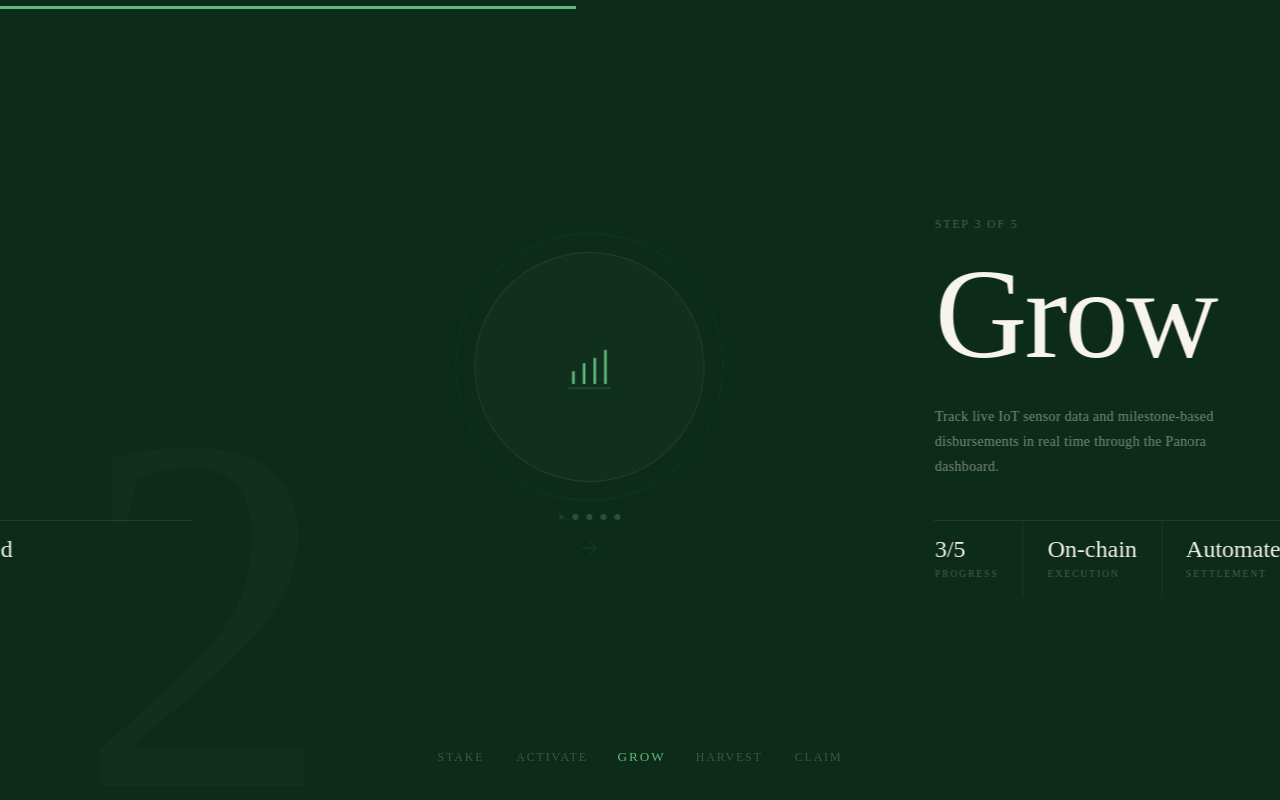
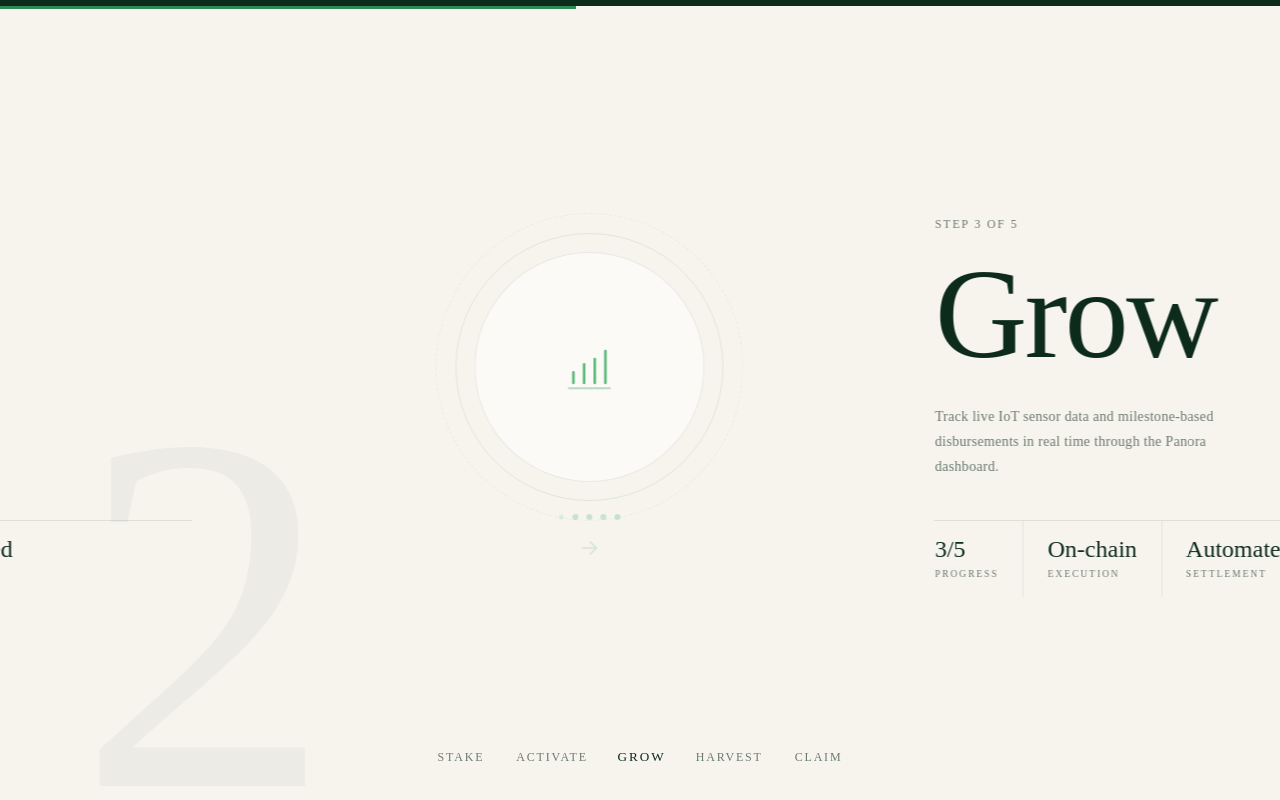
Before and after one commit to PanoraLabs/New-PanoraWeb, a Next.js app: page / in a window 1280 px wide. Shown: the part 2420-3220 px from the top of the page. Built offline with nearby package versions, Linux system fonts and the light colour scheme.

Commit message:
feat: refine colors

```diff
--- a/src/app/globals.css
+++ b/src/app/globals.css
@@ -488,7 +488,7 @@ nav.nav-scrolled {
 .hiw-section {
   position: relative;
   height: 600vh;
-  background: var(--forest);
+  background: var(--cream);
 }
 
 .hiw-sticky {
@@ -503,7 +503,7 @@ nav.nav-scrolled {
   top: 0;
   left: 0;
   height: 3px;
-  background: var(--sprout);
+  background: var(--leaf);
   z-index: 20;
   transition: width 0.1s linear;
 }
@@ -522,7 +522,7 @@ nav.nav-scrolled {
   font-family: var(--sans);
   font-size: 0.75rem;
   letter-spacing: 0.15em;
-  color: rgba(255, 255, 255, 0.2);
+  color: var(--stone);
   text-transform: uppercase;
   transition: color 0.3s, transform 0.3s;
   cursor: default;
@@ -530,7 +530,7 @@ nav.nav-scrolled {
 }
 
 .hiw-nav-dot.active {
-  color: var(--sprout);
+  color: var(--forest);
   transform: scale(1.1);
 }
 
@@ -560,7 +560,7 @@ nav.nav-scrolled {
   font-size: 40vw;
   font-weight: 300;
   line-height: 1;
-  color: rgba(255, 255, 255, 0.02);
+  color: rgba(13, 43, 26, 0.04);
   right: -4vw;
   bottom: -8vh;
   pointer-events: none;
@@ -583,8 +583,8 @@ nav.nav-scrolled {
   width: clamp(160px, 18vw, 240px);
   height: clamp(160px, 18vw, 240px);
   border-radius: 50%;
-  border: 1px solid rgba(255, 255, 255, 0.08);
-  background: rgba(255, 255, 255, 0.02);
+  border: 1px solid rgba(13, 43, 26, 0.08);
+  background: rgba(255, 255, 255, 0.5);
   display: flex;
   align-items: center;
   justify-content: center;
@@ -596,7 +596,7 @@ nav.nav-scrolled {
   position: absolute;
   inset: -20px;
   border-radius: 50%;
-  border: 1px solid rgba(93, 187, 122, 0.08);
+  border: 1px solid rgba(46, 139, 87, 0.12);
 }
 
 .hiw-icon-wrap::after {
@@ -604,7 +604,7 @@ nav.nav-scrolled {
   position: absolute;
   inset: -40px;
   border-radius: 50%;
-  border: 1px dashed rgba(93, 187, 122, 0.05);
+  border: 1px dashed rgba(46, 139, 87, 0.08);
 }
 
 .hiw-icon-svg {
@@ -651,7 +651,7 @@ nav.nav-scrolled {
   font-family: var(--sans);
   font-size: 0.75rem;
   letter-spacing: 0.15em;
-  color: rgba(255, 255, 255, 0.25);
+  color: var(--stone);
   text-transform: uppercase;
   margin-bottom: 1.5rem;
 }
@@ -661,7 +661,7 @@ nav.nav-scrolled {
   font-size: clamp(4rem, 10vw, 8rem);
   font-weight: 300;
   line-height: 0.9;
-  color: var(--cream);
+  color: var(--forest);
   letter-spacing: -0.02em;
   display: block;
   margin-bottom: 0.5rem;
@@ -671,7 +671,7 @@ nav.nav-scrolled {
   font-family: var(--sans);
   font-size: clamp(0.85rem, 1.1vw, 1rem);
   line-height: 1.8;
-  color: rgba(255, 255, 255, 0.45);
+  color: var(--stone);
   max-width: 42ch;
   letter-spacing: 0.02em;
   margin-bottom: 2.5rem;
@@ -681,13 +681,13 @@ nav.nav-scrolled {
 .hiw-step-meta {
   display: flex;
   gap: 0;
-  border-top: 1px solid rgba(255, 255, 255, 0.08);
+  border-top: 1px solid rgba(13, 43, 26, 0.1);
 }
 
 .hiw-meta-item {
   padding: 1rem 1.5rem 1rem 0;
   margin-right: 1.5rem;
-  border-right: 1px solid rgba(255, 255, 255, 0.06);
+  border-right: 1px solid rgba(13, 43, 26, 0.08);
 }
 
 .hiw-meta-item:last-child {
@@ -698,7 +698,7 @@ nav.nav-scrolled {
   font-family: var(--serif);
   font-size: 1.5rem;
   font-weight: 300;
-  color: var(--cream);
+  color: var(--forest);
   display: block;
   line-height: 1;
 }
@@ -707,7 +707,7 @@ nav.nav-scrolled {
   font-family: var(--sans);
   font-size: 0.6rem;
   letter-spacing: 0.2em;
-  color: rgba(255, 255, 255, 0.25);
+  color: var(--stone);
   text-transform: uppercase;
   margin-top: 0.4rem;
   display: block;
```
